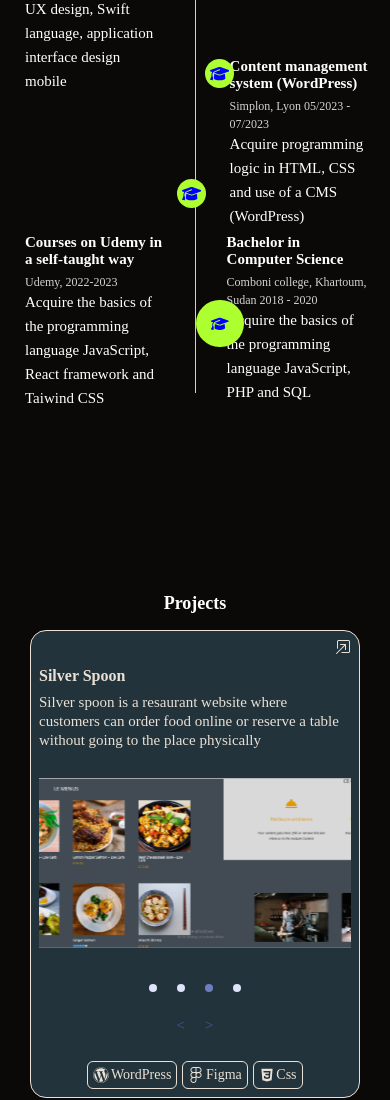
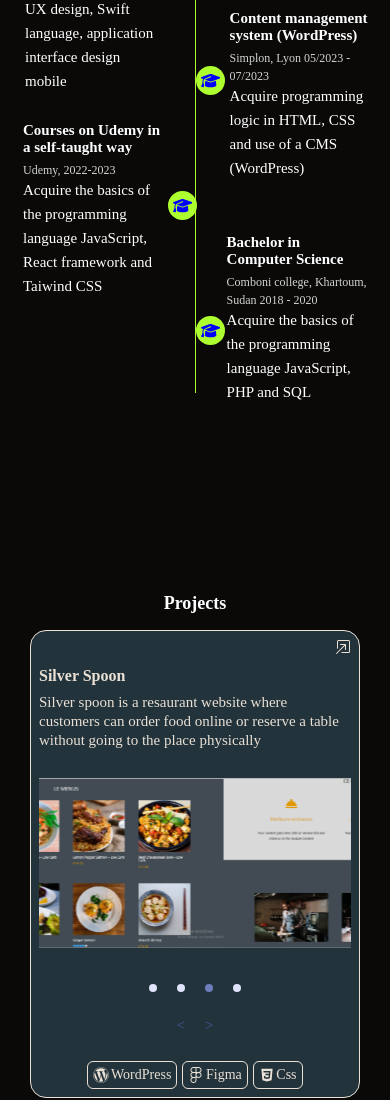
Before and after one commit to shawilayoul/aocholprofile, a React (Create React App) app: page / in a window 390 px wide. Shown: the part 1945-3045 px from the top of the page. Built offline with nearby package versions, Linux system fonts and the light colour scheme.

Commit message:
anitiate

```diff
--- a/src/containers/Resume/resume.scss
+++ b/src/containers/Resume/resume.scss
@@ -120,7 +120,7 @@
       z-index: 1;
       .cap1,
       .cap2,
-      .cap3 {
+      .cap3,.cap4{
         display: flex;
         align-items: center;
         justify-content: center;
@@ -212,7 +212,7 @@
       z-index: 1;
       .cap1,
       .cap2,
-      .cap3 {
+      .cap3,.cap4 {
         display: flex;
         align-items: center;
         justify-content: center;
@@ -256,12 +256,19 @@
       .blogB {
         position: absolute;
         right: -35px;
-        top: 11rem;
+        top: 8rem;
       }
       .blogC {
         position: absolute;
+        top: 15rem;
+        width: 45%;
+        left: -2rem;
+      }
+      .blogD {
+        position: absolute;
         top: 22rem;
-        left: -30px;
+        width: 45%;
+        right: -2rem;
       }
       .blog1 {
         h3 {
```
